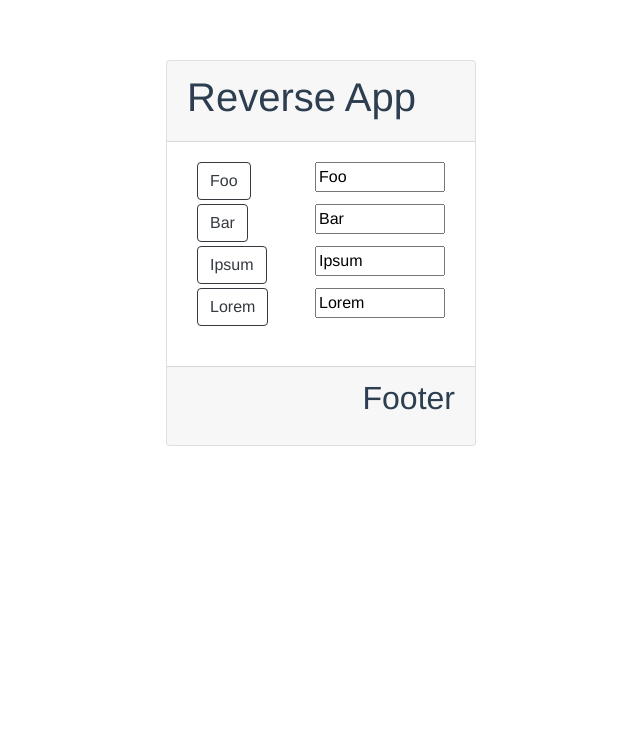
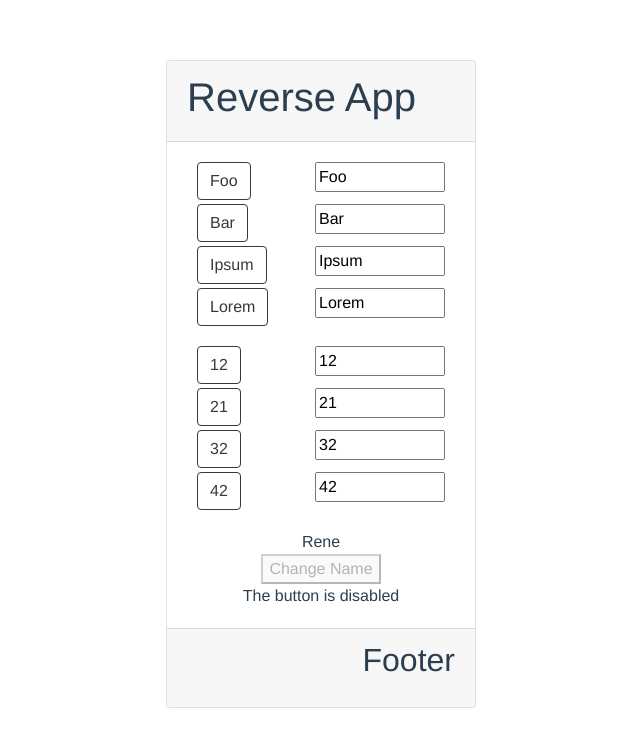
Before and after one commit to renebitter/vue-reverseapp-proj, a Vue app: page / in a window 1280 px wide. Shown: the top 746 px of the page, without its empty margins (319-959 px from the left). Built offline with nearby package versions, Linux system fonts and the light colour scheme.

Commit message:
Added 2 arrays Refactored reverseMessage() in order to take more arguments Added button with disabled state

```diff
--- a/public/index.html
+++ b/public/index.html
@@ -8,7 +8,7 @@
           integrity="sha384-GJzZqFGwb1QTTN6wy59ffF1BuGJpLSa9DkKMp0DgiMDm4iYMj70gZWKYbI706tWS" crossorigin="anonymous">
     <link rel="stylesheet" href="https://cdnjs.cloudflare.com/ajax/libs/font-awesome/4.7.0/css/font-awesome.min.css">
     <link rel="icon" href="<%= BASE_URL %>favicon.ico">
-    <title>shop</title>
+    <title>Reverse App</title>
   </head>
   <body>
     <noscript>
--- a/src/components/Content.vue
+++ b/src/components/Content.vue
@@ -2,15 +2,34 @@
   <div class="card-body">
     <!--<h2>{{ msg }}</h2>-->
       <div class="text-left">
-
           <ul>
-        <li v-for="(item, index) in items">
-          <a href="#" class="btn btn-outline-dark mr-1 mb-1" @click="reverseMessage(index)">{{ item.message }}</a>
-          <input class="w-130 float-right" v-model="item.message">
+              <li v-for="(data, index) in items" :key='index'>
+                  <button class="btn btn-outline-dark mr-1 mb-1" @click="reverseMessage(items, index)">{{ data.message }}</button>
+                  <input class="w-130 float-right" v-model="data.message">
               </li>
           </ul>
+      </div>
 
+      <div class="text-left">
+          <ul>
+              <li v-for="(data, index) in array2" :key='index'>
+                  <button class="btn btn-outline-dark mr-1 mb-1" @click="reverseMessage(array2, index)">{{ data.message }}</button>
+                  <input class="w-130 float-right" v-model="data.message">
+              </li>
+          </ul>
       </div>
+
+      <div>
+          {{name}}
+      </div>
+
+      <div>
+          <button @click="changeName()" v-bind:disabled="btnState">Change Name</button>
+          <div>
+              {{ btnState ? 'The button is disabled' : 'The button is active'}}
+          </div>
+      </div>
+
 
   </div>
 </template>
@@ -19,25 +38,35 @@
 
 export default {
     name: 'Content',
-  props: {
-    msg: String,
-  },
-  data:
-      function(){
+    // props: {
+    //   msg: String,
+    // },
+    data() {
         return {
+            name: 'Rene',
+            btnState: true,
             items: [
                 { message: 'Foo' },
                 { message: 'Bar' },
                 { message: 'Ipsum' },
                 { message: 'Lorem' }
+            ],
+            array2: [
+                { message: '12' },
+                { message: '21' },
+                { message: '32' },
+                { message: '42' }
             ]
         }
 
     },
     methods: {
-      reverseMessage: function (index) {
-          this.items[index].message = this.items[index].message.split('').reverse().join('')
-          console.log(this.items[index].message)
+        reverseMessage: function (array, index) {
+            array[index].message = array[index].message.split('').reverse().join('');
+            console.log(array[index].message)
+        },
+        changeName: function () {
+          console.log("Change Name")
         }
     }
 }
```
Also changed, not shown: package.json (+14 -1 lines), src/main.js (+12 -0 lines). Lines whose indentation alone changed are shown as unchanged.
